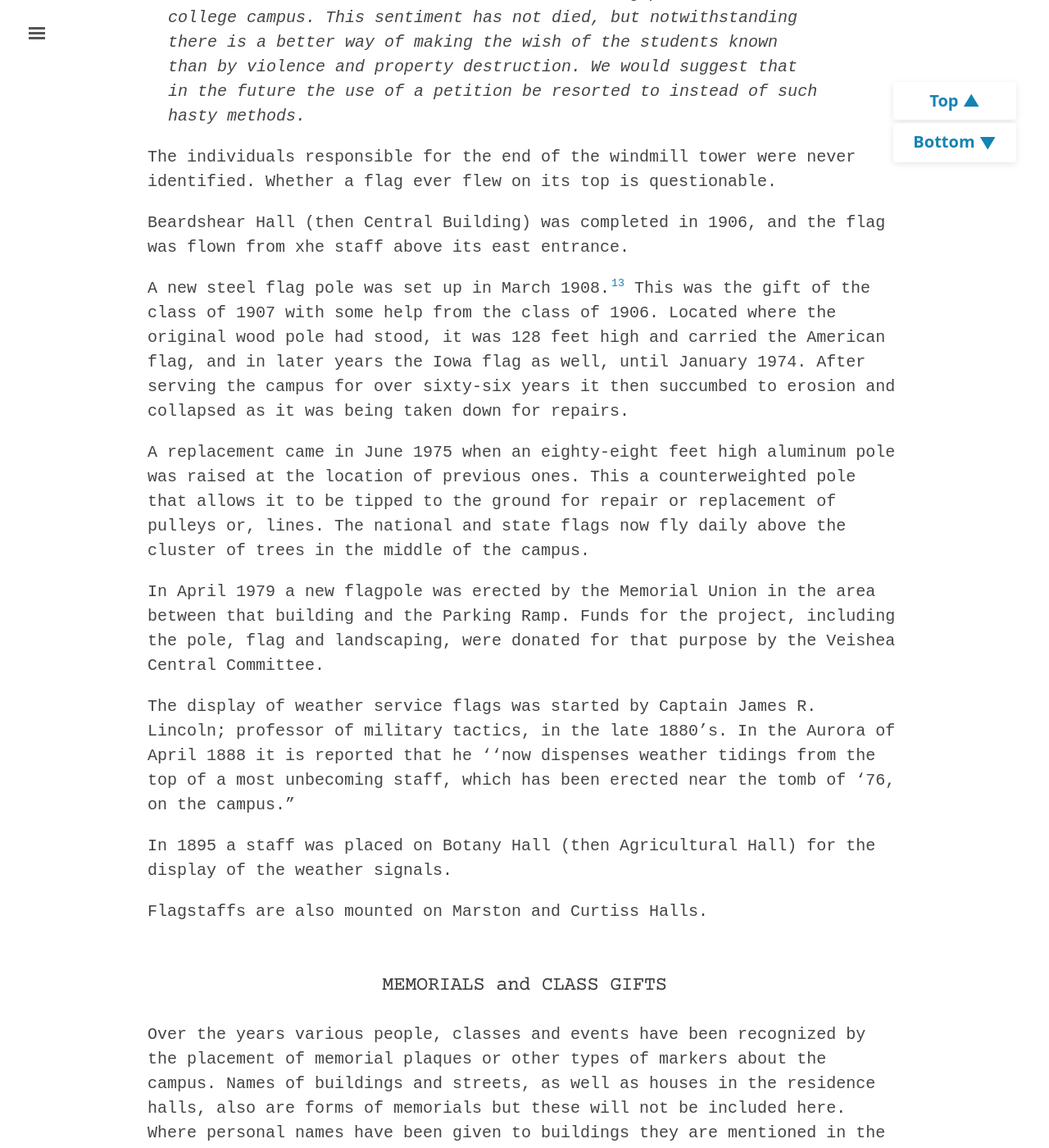
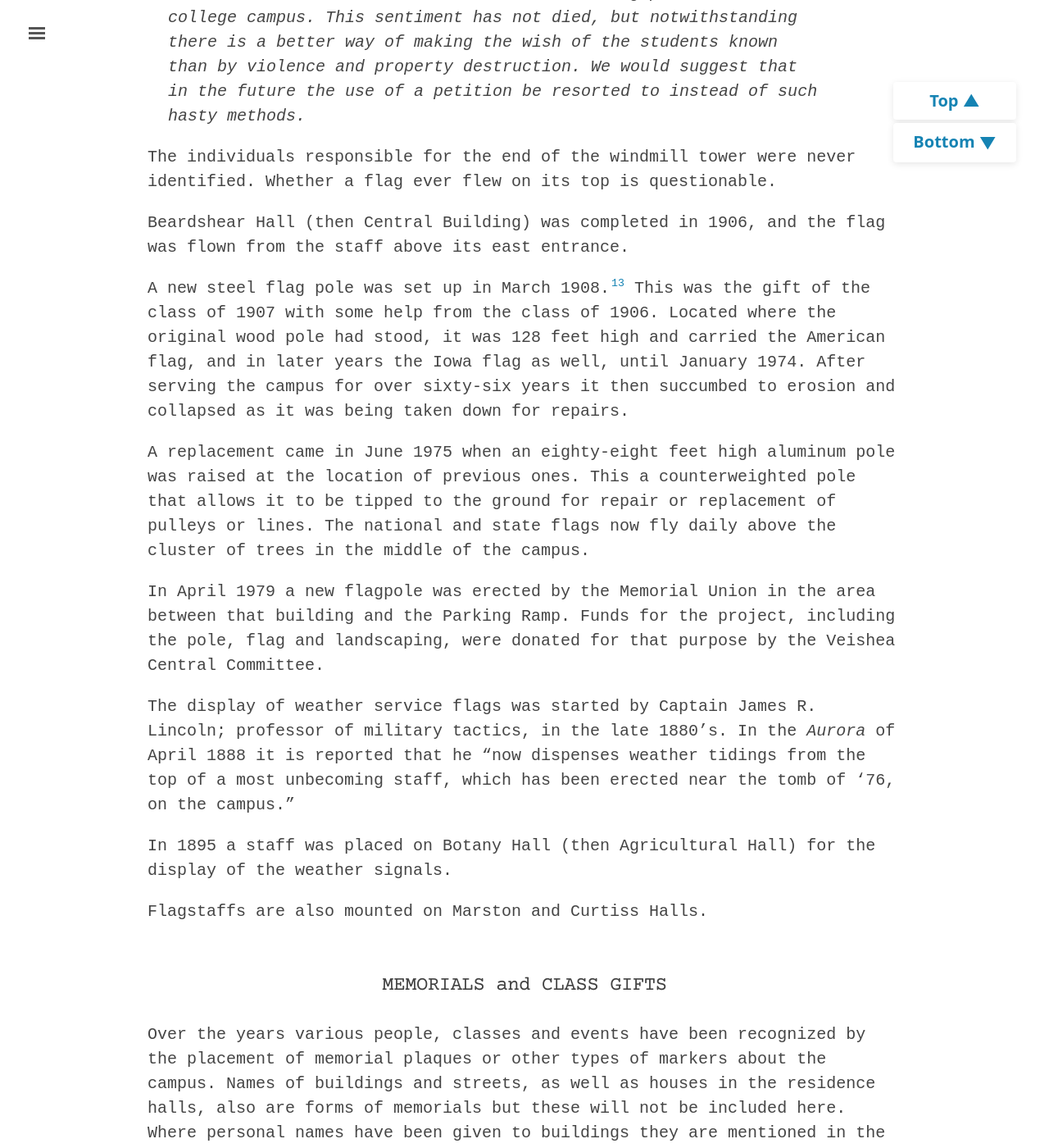
Before and after one commit to emanderson811/day-edition, a Jekyll site: the page built from _texts/008day-misc.md, in a window 1280 px wide and 1400 px high, scrolled down 13422 px. Shown: the whole window at 82% size. Built offline with Jekyll 4.4.1, drawn with Linux system fonts in a browser that asks for light colours; some of the changed text lies outside the part shown.

Commit message:
Update 008day-misc.md

```diff
--- a/_texts/008day-misc.md
+++ b/_texts/008day-misc.md
@@ -199,7 +199,7 @@
   <td>South Hall</td>
  </tr>
  <tr>
-  <td>Jan. 31, 1912, 1922, & Jan. 7, 1951, March 30, 1963</td>
+  <td>Jan. 31, 1912, 1922, Jan. 7, 1951, March 30, 1963</td>
   <td>The Gables</td>
  </tr>
  <tr>
@@ -223,7 +223,7 @@
   <td>Cattle Barn (rebuilt)</td>
  </tr>
  <tr>
-  <td>Aug, 16. 1935</td>
+  <td>Aug. 16, 1935</td>
   <td>Dairy Barn & Feed Barn (on Dairy Farm - rebuilt)</td>
  </tr>
  <tr>
@@ -280,17 +280,17 @@
 
 The individuals responsible for the end of the windmill tower were never identified. Whether a flag ever flew on its top is questionable.
 
-Beardshear Hall (then Central Building) was completed in 1906, and the flag was flown from xhe staff above its east entrance.
+Beardshear Hall (then Central Building) was completed in 1906, and the flag was flown from the staff above its east entrance.
 
 A new steel flag pole was set up in March 1908.[^fn13] This was the gift of the class of 1907 with some help from the class of 1906. Located where the original wood pole had stood, it was 128 feet high and carried the American flag, and in later years the Iowa flag as well, until January 1974. After serving the campus for over sixty-six years it then succumbed to erosion and collapsed as it was being taken down for repairs.
 
 [^fn13]: ISC Student, March 31, 1908
 
-A replacement came in June 1975 when an eighty-eight feet high aluminum pole was raised at the location of previous ones. This a counter­weighted pole that allows it to be tipped to the ground for repair or replacement of pulleys or, lines. The national and state flags now fly daily above the cluster of trees in the middle of the campus.
+A replacement came in June 1975 when an eighty-eight feet high aluminum pole was raised at the location of previous ones. This a counter­weighted pole that allows it to be tipped to the ground for repair or replacement of pulleys or lines. The national and state flags now fly daily above the cluster of trees in the middle of the campus.
 
 In April 1979 a new flagpole was erected by the Memorial Union in the area between that building and the Parking Ramp. Funds for the pro­ject, including the pole, flag and landscaping, were donated for that purpose by the Veishea Central Committee.
 
-The display of weather service flags was started by Captain James R. Lincoln; professor of military tactics, in the late 1880's. In the Aurora of April 1888 it is reported that he ''now dispenses weather tidings from the top of a most unbecoming staff, which has been erected near the tomb of '76, on the campus."
+The display of weather service flags was started by Captain James R. Lincoln; professor of military tactics, in the late 1880's. In the *Aurora* of April 1888 it is reported that he "now dispenses weather tidings from the top of a most unbecoming staff, which has been erected near the tomb of '76, on the campus."
 
 In 1895 a staff was placed on Botany Hall (then Agricultural Hall) for the display of the weather signals.
 
```
Also changed, not shown: other parts of _texts/008day-misc.md (+8 -8 lines).
